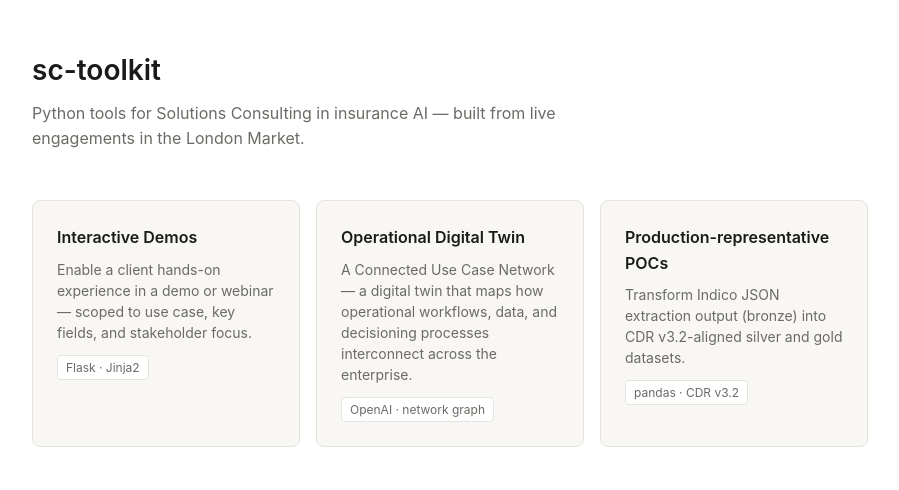
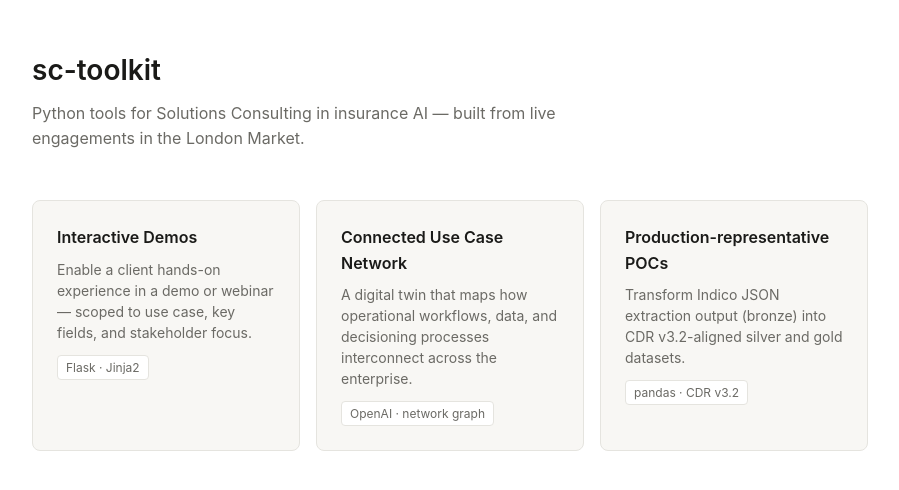
Before and after one commit to brfrancis/sc-toolkit, a Flask app: page / in a window 1280 px wide. Shown: the part 52-542 px from the top of the page, without its empty margins (190-1089 px from the left). Run offline with Flask 3, Linux system fonts and the light colour scheme.

Commit message:
Update index.html Connected Use Case Network wording

```diff
--- a/templates/index.html
+++ b/templates/index.html
@@ -14,8 +14,8 @@
   </a>
 
   <a class="tool-card" href="/uci">
-    <h2>Operational Digital Twin</h2>
-    <p>A Connected Use Case Network — a digital twin that maps how operational workflows, data, and decisioning processes interconnect across the enterprise.</p>
+    <h2>Connected Use Case Network</h2>
+    <p>A digital twin that maps how operational workflows, data, and decisioning processes interconnect across the enterprise.</p>
     <span class="tag">OpenAI · network graph</span>
   </a>
 
```
